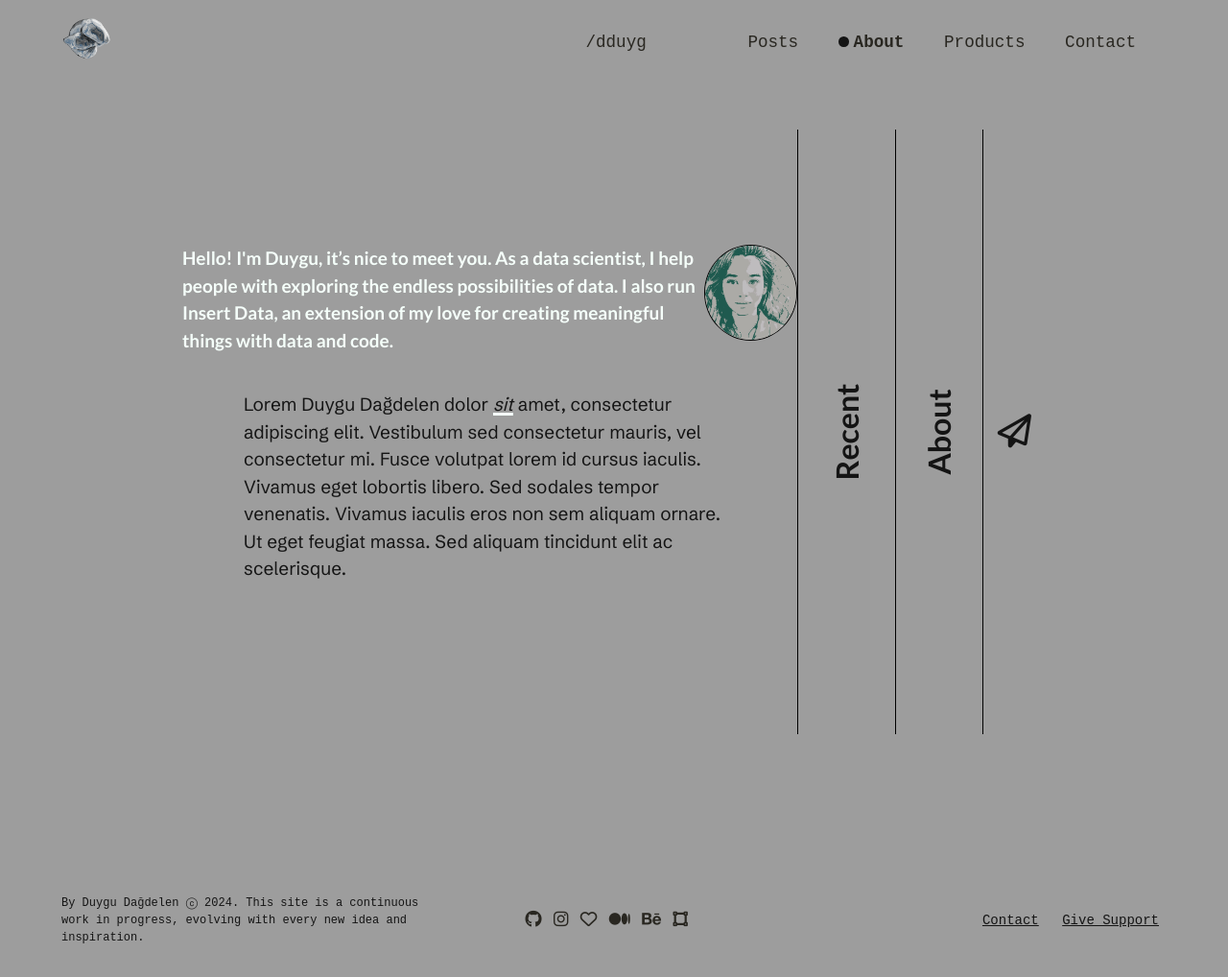
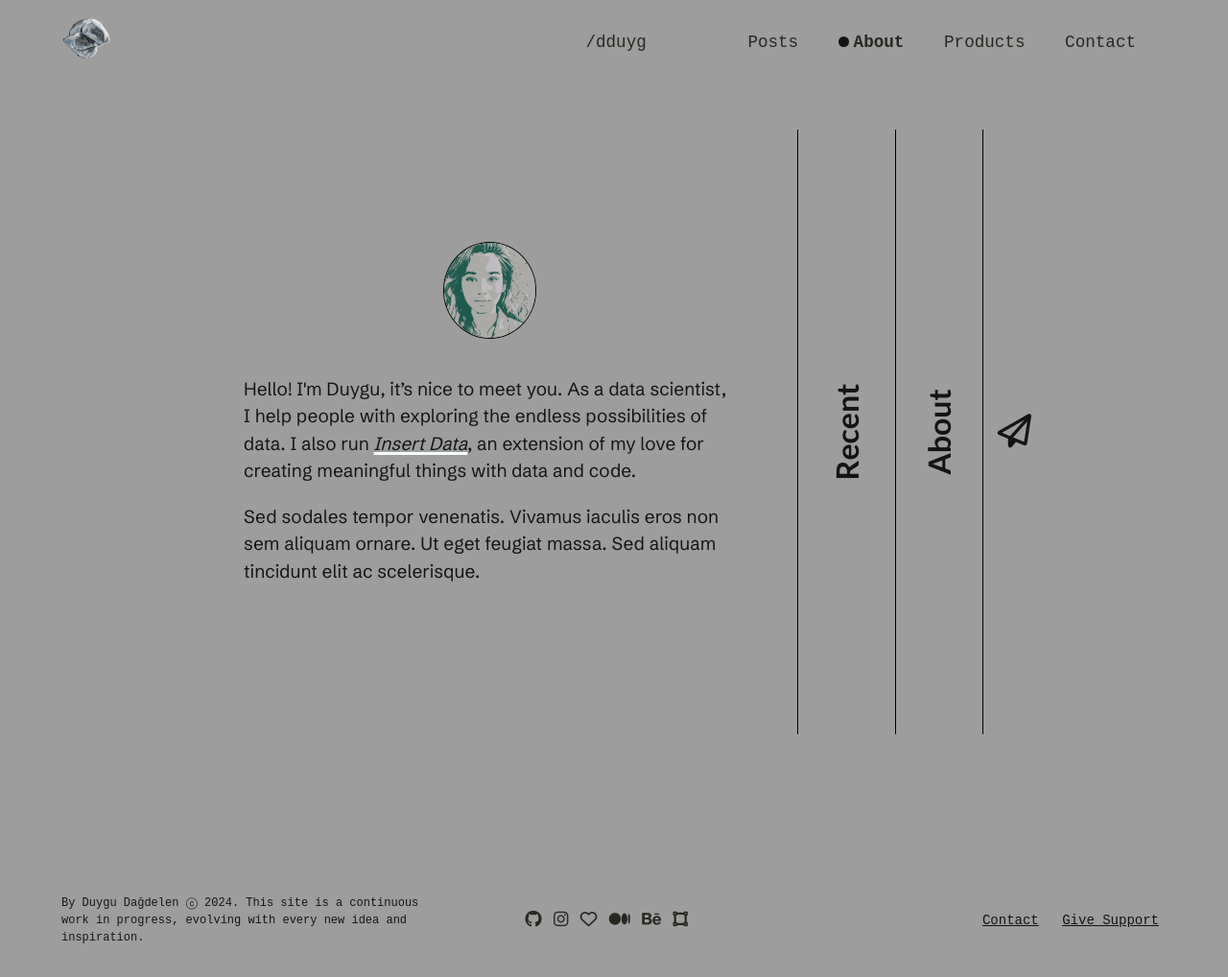
Before and after one commit to dduyg/duuuy, a Jekyll site: the page built from about.html, in a window 1280 px wide. Shown: the whole page at 96% size. Built offline with Jekyll 4.4.1, drawn with Linux system fonts in a browser that asks for light colours; nearby versions of some CDN libraries; some web fonts are replaced.

Commit message:
Update about-panel.html

```diff
--- a/_includes/about-panel.html
+++ b/_includes/about-panel.html
@@ -1,10 +1,10 @@
  <section id="bio" class="panel-active">
     <header>
       <img src="{{ site.baseurl }}/assets/images/dduyg.png" class="profile-img">
-      <span>Hello! I'm Duygu, it’s nice to meet you. As a data scientist, I help people with exploring the endless possibilities of data. I also run <a href="#">Insert Data</a>, an extension of my love for creating meaningful things with data and code.</span>
     </header>
     <div class="content">
-      <p>Lorem Duygu Dağdelen dolor <a href="#about" class="panel-link">sit</a> amet, consectetur adipiscing elit. Vestibulum sed consectetur mauris, vel consectetur mi. Fusce volutpat lorem id cursus iaculis. Vivamus eget lobortis libero. Sed sodales tempor venenatis. Vivamus iaculis eros non sem aliquam ornare. Ut eget feugiat massa. Sed aliquam tincidunt elit ac scelerisque.</p>
+      <p>Hello! I'm Duygu, it’s nice to meet you. As a data scientist, I help people with exploring the endless possibilities of data. I also run <a href="#" class="panel-link">Insert Data</a>, an extension of my love for creating meaningful things with data and code.</p>
+      <p>Sed sodales tempor venenatis. Vivamus iaculis eros non sem aliquam ornare. Ut eget feugiat massa. Sed aliquam tincidunt elit ac scelerisque.</p>
     </div>
   </section>
   <section id="approach" class="panel-inactive">
```
